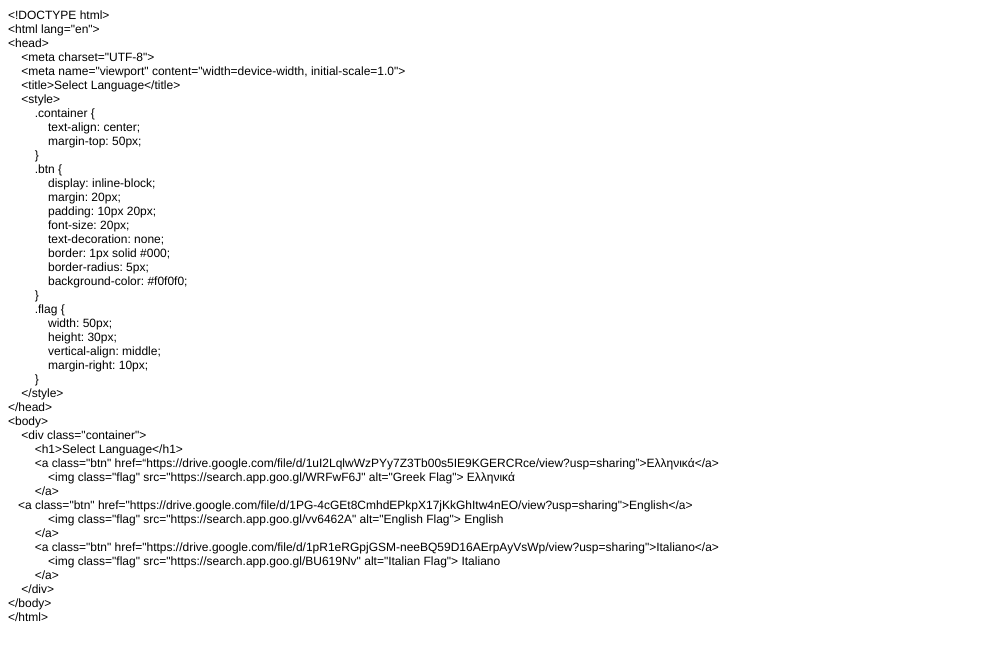
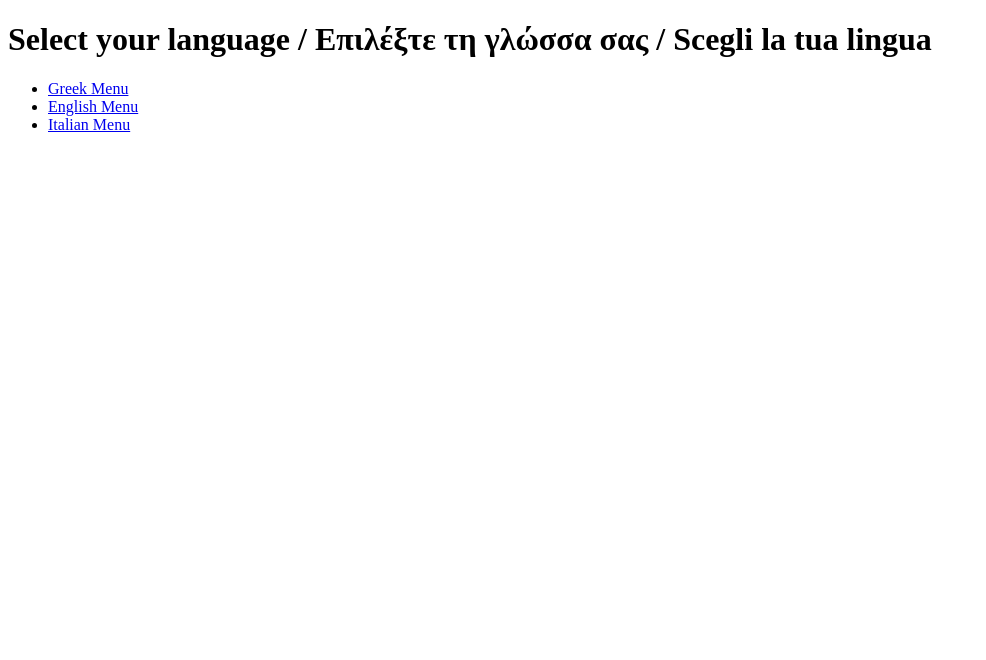
Before and after one commit to chondroskavos/menu, a plain HTML site: page chondroskavos.html in a window 1280 px wide. Shown: the whole page, without its empty margins (0-986 px from the left). Drawn offline with Linux system fonts and the light colour scheme.

Commit message:
Add files via upload
Add chondroskavos.html for menu selection

```diff
--- a/chondroskavos.html
+++ b/chondroskavos.html
@@ -1,59 +1,16 @@
-<!DOCTYPE html PUBLIC "-//W3C//DTD HTML 4.01//EN" "http://www.w3.org/TR/html4/strict.dtd">
-<html>
+<!DOCTYPE html>
+<html lang="en">
 <head>
-  <meta http-equiv="Content-Type" content="text/html; charset=utf-8">
-  <meta http-equiv="Content-Style-Type" content="text/css">
-  <title></title>
-  <meta name="Generator" content="Cocoa HTML Writer">
-  <meta name="CocoaVersion" content="2487.5">
-  <style type="text/css">
-    p.p1 {margin: 0.0px 0.0px 0.0px 0.0px; font: 12.0px Helvetica}
-  </style>
+    <meta charset="UTF-8">
+    <meta name="viewport" content="width=device-width, initial-scale=1.0">
+    <title>Select Language</title>
 </head>
 <body>
-<p class="p1">&lt;!DOCTYPE html&gt;</p>
-<p class="p1">&lt;html lang="en"&gt;</p>
-<p class="p1">&lt;head&gt;</p>
-<p class="p1"><span class="Apple-converted-space">    </span>&lt;meta charset="UTF-8"&gt;</p>
-<p class="p1"><span class="Apple-converted-space">    </span>&lt;meta name="viewport" content="width=device-width, initial-scale=1.0"&gt;</p>
-<p class="p1"><span class="Apple-converted-space">    </span>&lt;title&gt;Select Language&lt;/title&gt;</p>
-<p class="p1"><span class="Apple-converted-space">    </span>&lt;style&gt;</p>
-<p class="p1"><span class="Apple-converted-space">        </span>.container {</p>
-<p class="p1"><span class="Apple-converted-space">            </span>text-align: center;</p>
-<p class="p1"><span class="Apple-converted-space">            </span>margin-top: 50px;</p>
-<p class="p1"><span class="Apple-converted-space">        </span>}</p>
-<p class="p1"><span class="Apple-converted-space">        </span>.btn {</p>
-<p class="p1"><span class="Apple-converted-space">            </span>display: inline-block;</p>
-<p class="p1"><span class="Apple-converted-space">            </span>margin: 20px;</p>
-<p class="p1"><span class="Apple-converted-space">            </span>padding: 10px 20px;</p>
-<p class="p1"><span class="Apple-converted-space">            </span>font-size: 20px;</p>
-<p class="p1"><span class="Apple-converted-space">            </span>text-decoration: none;</p>
-<p class="p1"><span class="Apple-converted-space">            </span>border: 1px solid #000;</p>
-<p class="p1"><span class="Apple-converted-space">            </span>border-radius: 5px;</p>
-<p class="p1"><span class="Apple-converted-space">            </span>background-color: #f0f0f0;</p>
-<p class="p1"><span class="Apple-converted-space">        </span>}</p>
-<p class="p1"><span class="Apple-converted-space">        </span>.flag {</p>
-<p class="p1"><span class="Apple-converted-space">            </span>width: 50px;</p>
-<p class="p1"><span class="Apple-converted-space">            </span>height: 30px;</p>
-<p class="p1"><span class="Apple-converted-space">            </span>vertical-align: middle;</p>
-<p class="p1"><span class="Apple-converted-space">            </span>margin-right: 10px;</p>
-<p class="p1"><span class="Apple-converted-space">        </span>}</p>
-<p class="p1"><span class="Apple-converted-space">    </span>&lt;/style&gt;</p>
-<p class="p1">&lt;/head&gt;</p>
-<p class="p1">&lt;body&gt;</p>
-<p class="p1"><span class="Apple-converted-space">    </span>&lt;div class="container"&gt;</p>
-<p class="p1"><span class="Apple-converted-space">        </span>&lt;h1&gt;Select Language&lt;/h1&gt;</p>
-<p class="p1"><span class="Apple-converted-space">        </span>&lt;a class="btn" href=“https://drive.google.com/file/d/1uI2LqlwWzPYy7Z3Tb00s5IE9KGERCRce/view?usp=sharing”&gt;Ελληνικά&lt;/a&gt;</p>
-<p class="p1"><span class="Apple-converted-space">            </span>&lt;img class="flag" src="https://search.app.goo.gl/WRFwF6J" alt="Greek Flag"&gt; Ελληνικά</p>
-<p class="p1"><span class="Apple-converted-space">        </span>&lt;/a&gt;</p>
-<p class="p1"><span class="Apple-converted-space">   </span>&lt;a class="btn" href="https://drive.google.com/file/d/1PG-4cGEt8CmhdEPkpX17jKkGhItw4nEO/view?usp=sharing"&gt;English&lt;/a&gt;</p>
-<p class="p1"><span class="Apple-converted-space">            </span>&lt;img class="flag" src="https://search.app.goo.gl/vv6462A" alt="English Flag"&gt; English</p>
-<p class="p1"><span class="Apple-converted-space">        </span>&lt;/a&gt;</p>
-<p class="p1"><span class="Apple-converted-space">        </span>&lt;a class="btn" href="https://drive.google.com/file/d/1pR1eRGpjGSM-neeBQ59D16AErpAyVsWp/view?usp=sharing"&gt;Italiano&lt;/a&gt;</p>
-<p class="p1"><span class="Apple-converted-space">            </span>&lt;img class="flag" src="https://search.app.goo.gl/BU619Nv" alt="Italian Flag"&gt; Italiano</p>
-<p class="p1"><span class="Apple-converted-space">        </span>&lt;/a&gt;</p>
-<p class="p1"><span class="Apple-converted-space">    </span>&lt;/div&gt;</p>
-<p class="p1">&lt;/body&gt;</p>
-<p class="p1">&lt;/html&gt;</p>
+    <h1>Select your language / Επιλέξτε τη γλώσσα σας / Scegli la tua lingua</h1>
+    <ul>
+        <li><a href="https://drive.google.com/file/d/1j3LTqUcZDF7_R3J5yJhdEPM171TzbEQk/view?usp=drivesdk">Greek Menu</a></li>
+        <li><a href="https://drive.google.com/file/d/1_4tsY68lfFHeFrD0elaoRrAqFTyootOJ/view?usp=drivesdk">English Menu</a></li>
+        <li><a href="https://drive.google.com/file/d/1oihduXoONA0XffZpE3D7pyAZpaBDFfTq/view?usp=drivesdk">Italian Menu</a></li>
+    </ul>
 </body>
 </html>
```
